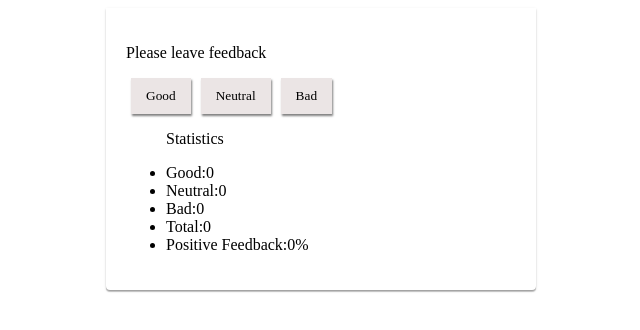
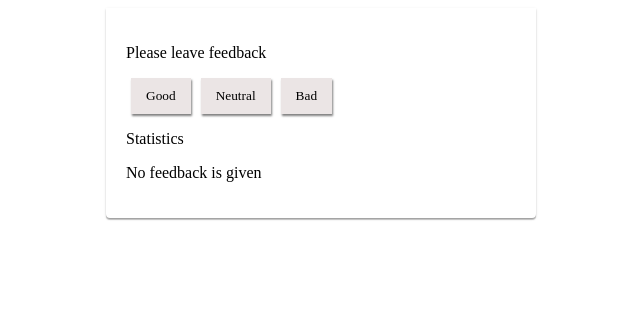
Before and after one commit to AndrL2311/goit-react-hw-02-feedback, a React (Create React App) app: page / in a window 1280 px wide. Shown: the top 330 px of the page, without its empty margins (319-959 px from the left). Built offline with nearby package versions, Linux system fonts and the light colour scheme; the HTML template or start-up script is replaced by a standard one.

Commit message:
add component

```diff
--- a/src/components/Feedback/Feedback.jsx
+++ b/src/components/Feedback/Feedback.jsx
@@ -1,4 +1,6 @@
 import React from 'react';
+import Statistics from '../Statistics/Statistics';
+import Notification from '../Notification/Notification';
 import s from './Feedback.module.css';
 
 class Feedback extends React.Component {
@@ -60,31 +62,18 @@ class Feedback extends React.Component {
             Bad
           </button>
         </div>
-        <ul className="statistics">
-          <p className="title">Statistics</p>
-          <li className="item">
-            <span className={s.label}>Good:</span>
-            <span className={s.value}>{this.state.good}</span>
-          </li>
-          <li className="item">
-            <span className={s.label}>Neutral:</span>
-            <span className={s.value}>{this.state.neutral}</span>
-          </li>
-          <li className="item">
-            <span className={s.label}>Bad:</span>
-            <span className={s.value}>{this.state.bad}</span>
-          </li>
-          <li className="item">
-            <span className={s.label}>Total:</span>
-            <span className={s.value}>{this.countTotalFeedback()}</span>
-          </li>
-          <li className="item">
-            <span className={s.label}>Positive Feedback:</span>
-            <span className={s.value}>
-              {this.countPositiveFeedbackPercentage()}%
-            </span>
-          </li>
-        </ul>
+        <p className="title">Statistics</p>
+        {this.countTotalFeedback() > 0 ? (
+          <Statistics
+            good={this.state.good}
+            neutral={this.state.neutral}
+            bad={this.state.bad}
+            total={this.countTotalFeedback()}
+            positivePercentage={this.countPositiveFeedbackPercentage()}
+          />
+        ) : (
+          <Notification message="No feedback is given" />
+        )}
       </div>
     );
   }
--- /dev/null
+++ b/src/components/Notification/Notification.jsx
@@ -0,0 +1,7 @@
+import s from './Notification.module.css';
+
+function Notification({ message }) {
+  return <p className={s.message}> {message} </p>;
+}
+
+export default Notification;
--- /dev/null
+++ b/src/components/Statistics/Statistics.jsx
@@ -0,0 +1,30 @@
+import s from './Statistics.module.css';
+
+function Statistics({ good, neutral, bad, total, positivePercentage }) {
+  return (
+    <ul className="statistics">
+      <li className="item">
+        <span className={s.label}>Good:</span>
+        <span className={s.value}>{good}</span>
+      </li>
+      <li className="item">
+        <span className={s.label}>Neutral:</span>
+        <span className={s.value}>{neutral}</span>
+      </li>
+      <li className="item">
+        <span className={s.label}>Bad:</span>
+        <span className={s.value}>{bad}</span>
+      </li>
+      <li className="item">
+        <span className={s.label}>Total:</span>
+        <span className={s.value}>{total}</span>
+      </li>
+      <li className="item">
+        <span className={s.label}>Positive Feedback:</span>
+        <span className={s.value}>{positivePercentage}%</span>
+      </li>
+    </ul>
+  );
+}
+
+export default Statistics;
```
Also changed, not shown: src/components/FeedbackOptions/FeedbackOptions.jsx (added, +19 -0 lines), src/components/FeedbackOptions/FeedbackOptions.module.css (added), src/components/Notification/Notification.module.css (added), src/components/Statistics/Statistics.module.css (added).
